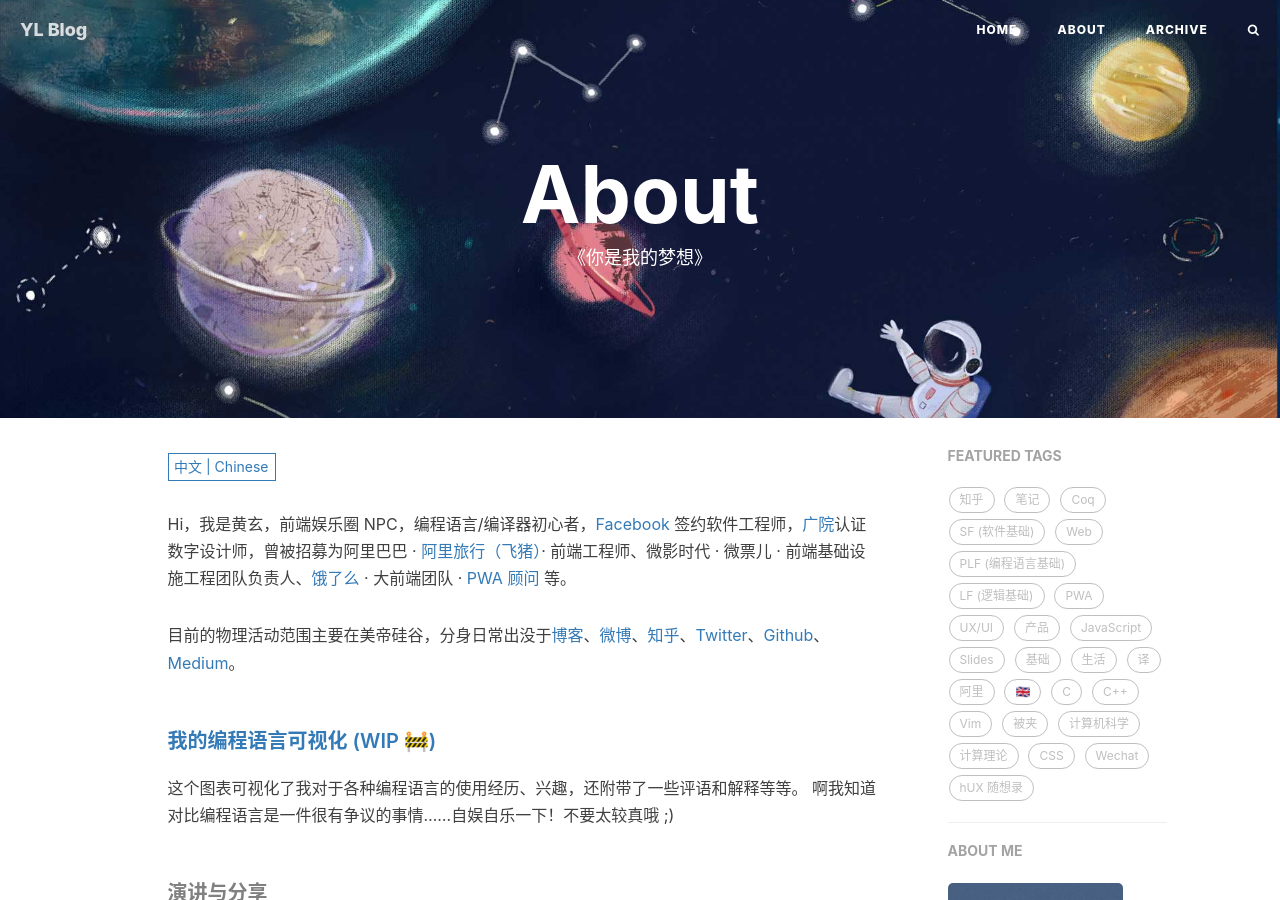
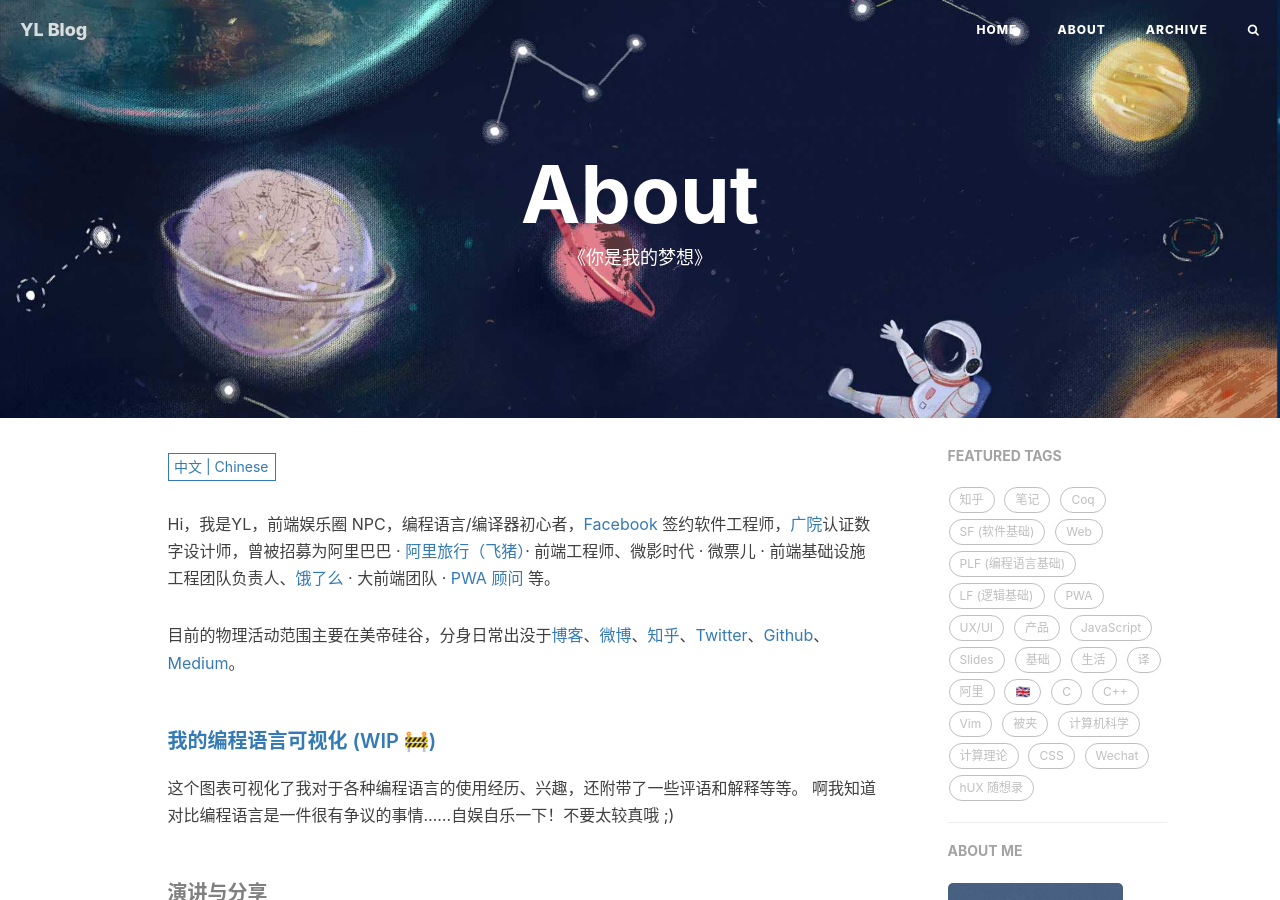
Before and after one commit to yliu9418/yliu9418.github.io, a Jekyll site: the page built from about.html, in a window 1280 px wide and 900 px high. Built offline with Jekyll 4.4.1, drawn with Linux system fonts in a browser that asks for light colours; nearby versions of some CDN libraries; comment, search, counter and statistics services are not loaded.

Commit message:
Update zh.md

```diff
--- a/_includes/about/zh.md
+++ b/_includes/about/zh.md
@@ -1,4 +1,4 @@
-Hi，我是黄玄，前端娱乐圈 NPC，编程语言/编译器初心者，[Facebook](https://www.facebook.com/) 签约软件工程师，[广院](https://baike.baidu.com/item/%E4%B8%AD%E5%9B%BD%E4%BC%A0%E5%AA%92%E5%A4%A7%E5%AD%A6)认证数字设计师，曾被招募为阿里巴巴 · [阿里旅行（飞猪）](http://alitrip.com)· 前端工程师、微影时代 · 微票儿 · 前端基础设施工程团队负责人、[饿了么](https://ele.me/) · 大前端团队 · [PWA 顾问](https://medium.com/elemefe/upgrading-ele-me-to-progressive-web-app-2a446832e509) 等。
+Hi，我是YL，前端娱乐圈 NPC，编程语言/编译器初心者，[Facebook](https://www.facebook.com/) 签约软件工程师，[广院](https://baike.baidu.com/item/%E4%B8%AD%E5%9B%BD%E4%BC%A0%E5%AA%92%E5%A4%A7%E5%AD%A6)认证数字设计师，曾被招募为阿里巴巴 · [阿里旅行（飞猪）](http://alitrip.com)· 前端工程师、微影时代 · 微票儿 · 前端基础设施工程团队负责人、[饿了么](https://ele.me/) · 大前端团队 · [PWA 顾问](https://medium.com/elemefe/upgrading-ele-me-to-progressive-web-app-2a446832e509) 等。
 
 目前的物理活动范围主要在美帝硅谷，分身日常出没于[博客](https://huangxuan.me)、[微博](https://weibo.com/huxpro)、[知乎](https://www.zhihu.com/people/huxpro/pins/posts)、[Twitter](https://twitter.com/Huxpro/)、[Github](https://github.com/huxpro)、[Medium](https://medium.com/@Huxpro)。
 
```
